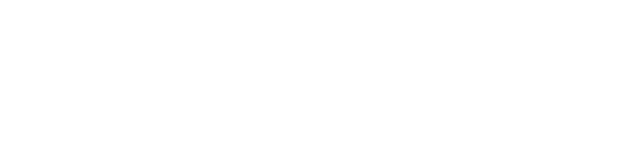
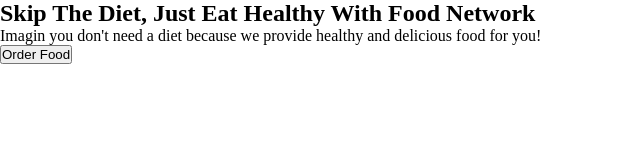
Before and after one commit to badhon-dalbot/eat-fresh, a plain HTML site: page index.html in a window 1280 px wide. Shown: the whole page, without its empty margins (0-640 px from the left). Drawn offline with Linux system fonts and the light colour scheme.

Commit message:
some changes

```diff
--- a/index.html
+++ b/index.html
@@ -5,8 +5,16 @@
     <meta http-equiv="X-UA-Compatible" content="IE=edge">
     <meta name="viewport" content="width=device-width, initial-scale=1.0">
     <title>Eat Healthy</title>
+    <link rel="stylesheet" href="style.css">
 </head>
 <body>
-
+    <section>
+        <div>
+            <h1>Skip The Diet, Just Eat Healthy With Food Network</h1>
+            <p>Imagin you don't need a diet because we provide healthy and delicious food for you!</p>
+            <button>Order Food</button>
+        </div>
+        <div></div>
+    </section>
 </body>
 </html>
--- a/style.css
+++ b/style.css
@@ -0,0 +1,4 @@
+* {
+    margin: 0;
+    padding: 0;
+}
```
